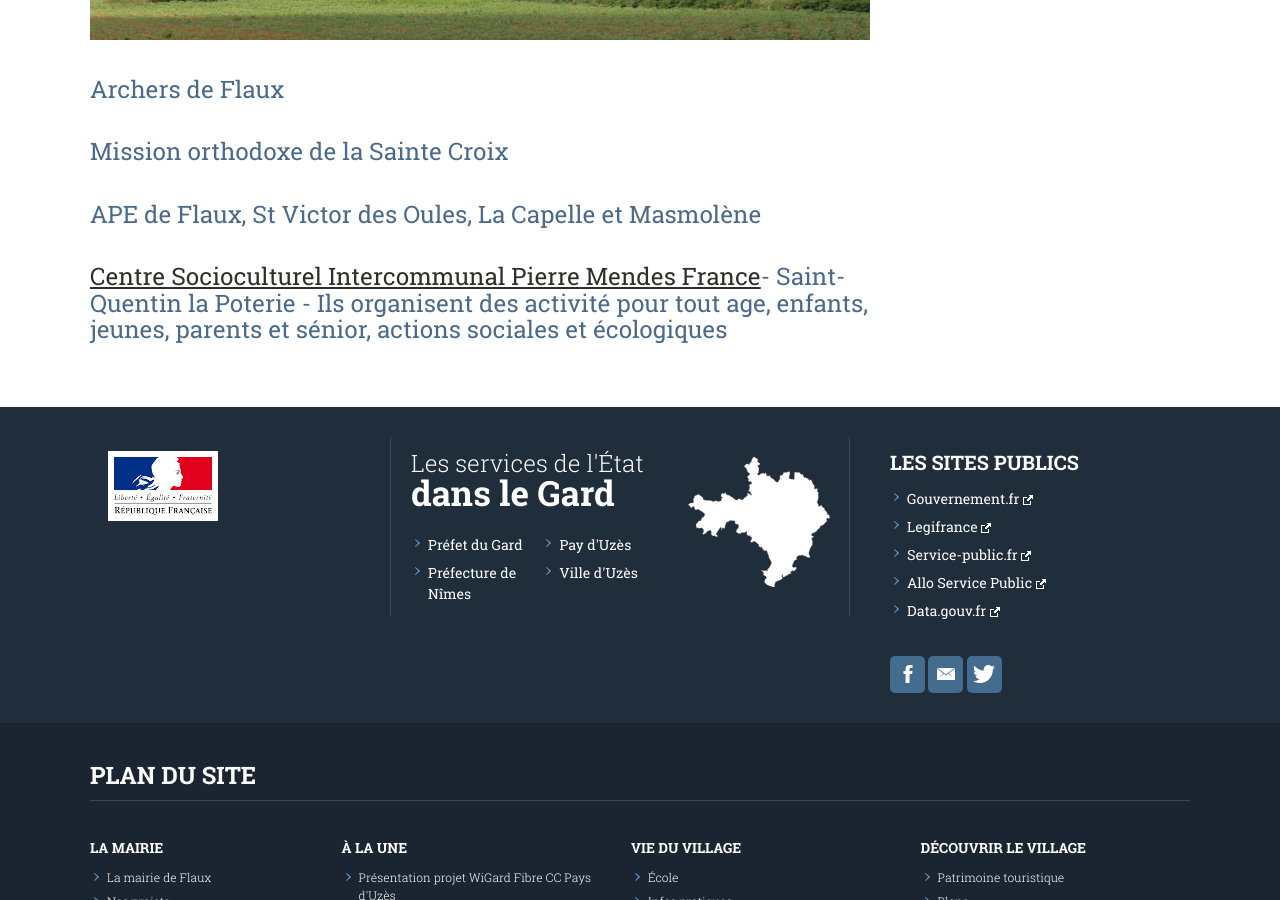
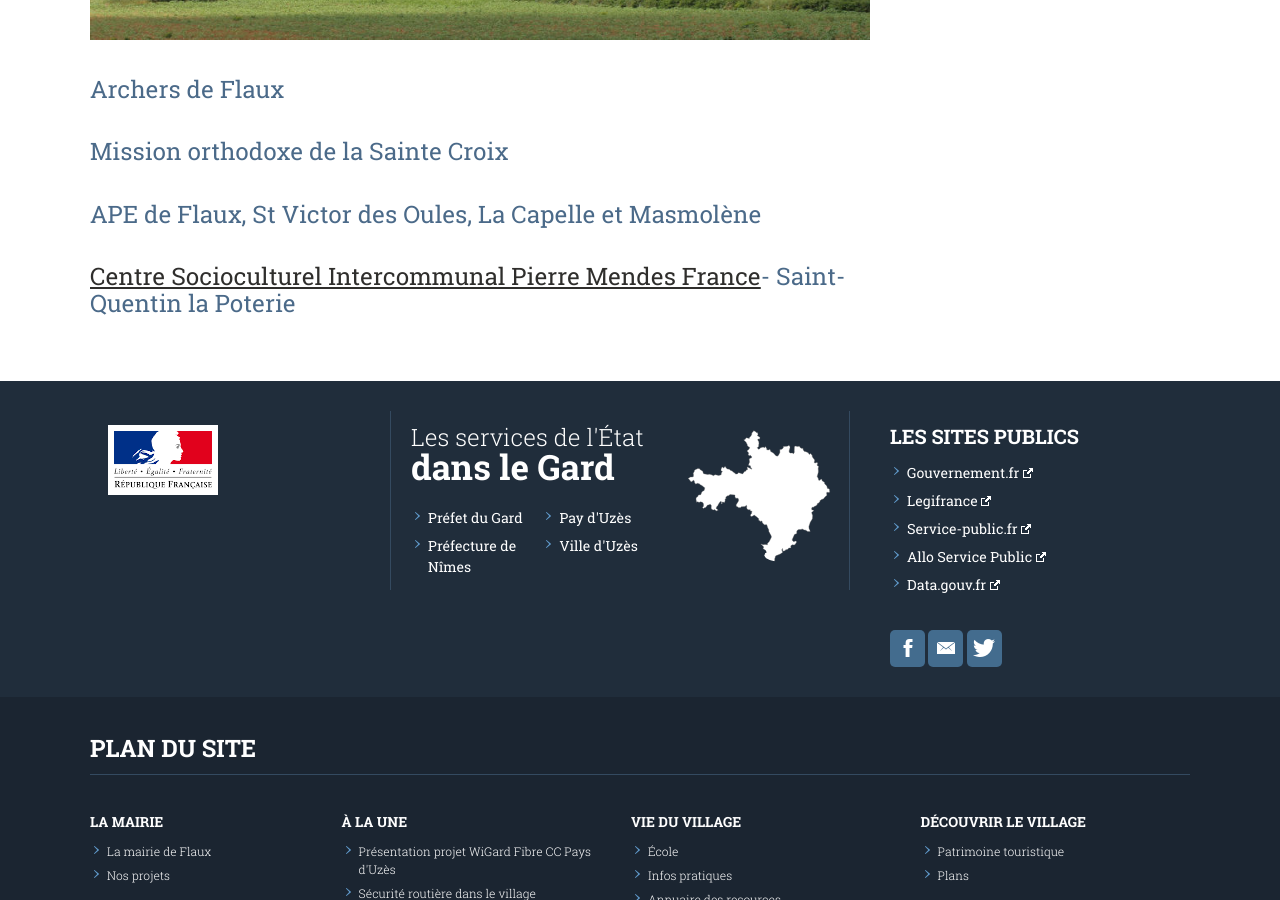
Before and after one commit to Flaux-Village/flaux-village.github.io, a Jekyll site: the page built from associations.md, in a window 1280 px wide and 900 px high, scrolled down 579 px. Built offline with Jekyll 4.4.1, drawn with Linux system fonts in a browser that asks for light colours; our own code applies the rules of GitHub Pages for plain Markdown files.

Commit message:
Update associations.md

```diff
--- a/associations.md
+++ b/associations.md
@@ -22,4 +22,4 @@
 # Archers de Flaux
 # Mission orthodoxe de la Sainte Croix
 # APE de Flaux, St Victor des Oules, La Capelle et Masmolène
-# [Centre Socioculturel Intercommunal Pierre Mendes France](https://www.csipmf.fr/)- Saint-Quentin la Poterie - Ils organisent des activité pour tout age, enfants, jeunes, parents et sénior, actions sociales et écologiques
+# [Centre Socioculturel Intercommunal Pierre Mendes France](https://www.csipmf.fr/)- Saint-Quentin la Poterie
```
